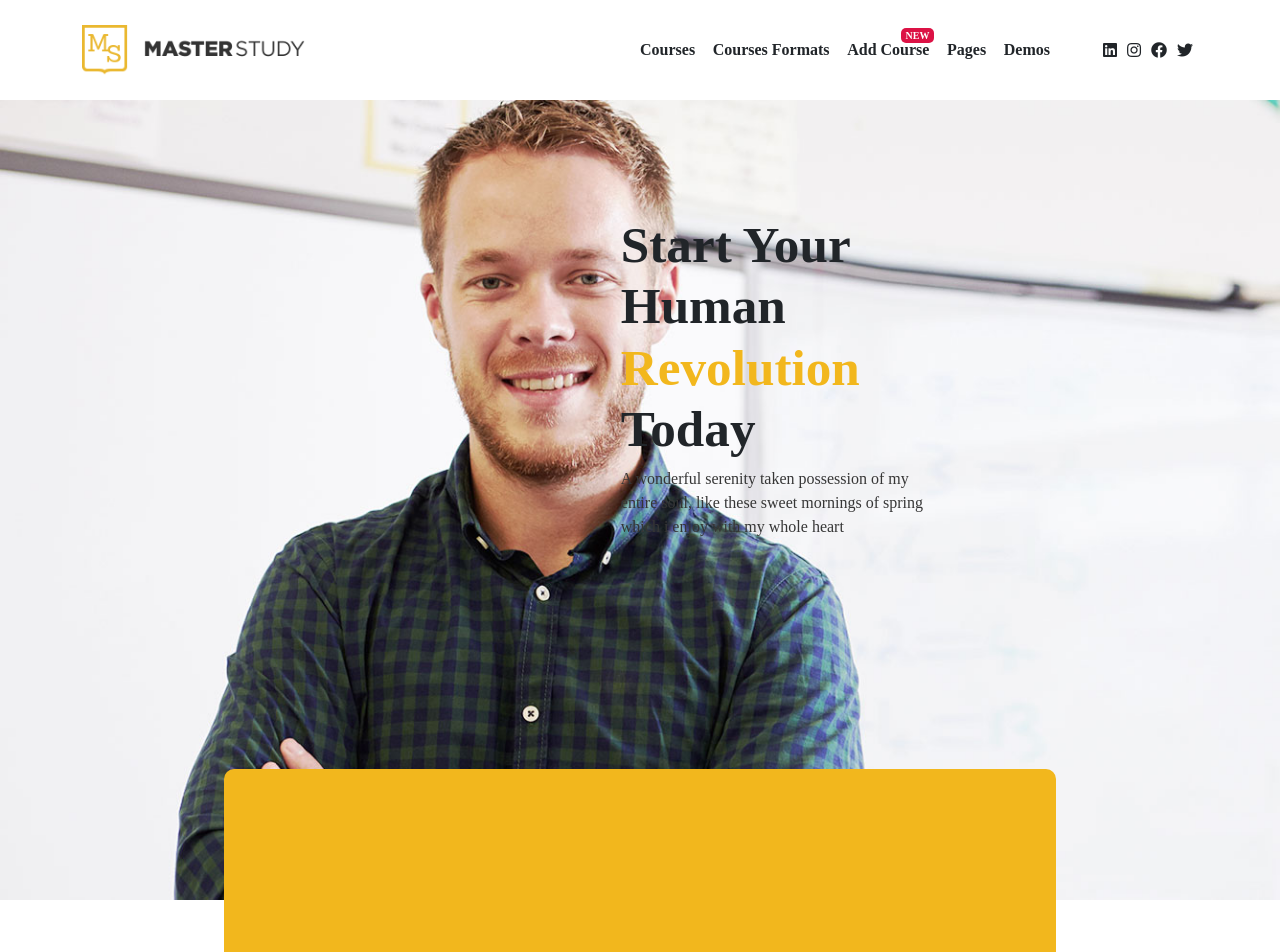
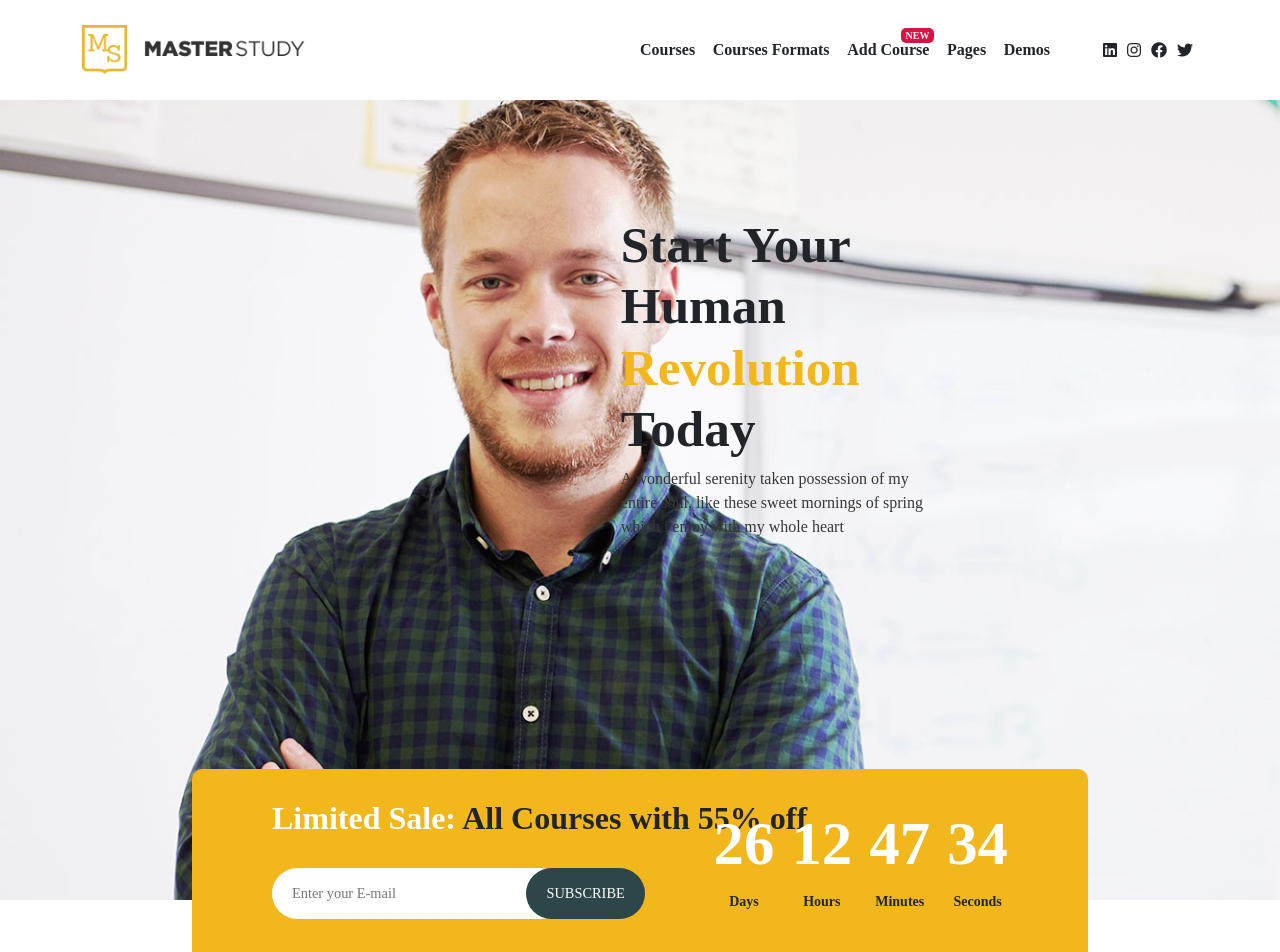
Before and after one commit to Fede180600/proj-html-vuejs, a Vue app: page / in a window 1280 px wide. Shown: the top 952 px of the page. Built offline with nearby package versions, Linux system fonts and the light colour scheme; a small style sheet from the web is missing.

Commit message:
send with props data from AppVue to AppBannerTop

```diff
--- a/src/App.vue
+++ b/src/App.vue
@@ -7,7 +7,7 @@
     <!-- MAIN -->
     <main>
       <!-- banner top -->
-      <AppBannerTop />
+      <AppBannerTop :countdown="countdownElements"/>
       <!-- /banner top -->
 
       <!-- courses section -->
@@ -92,6 +92,24 @@ export default {
           new: null
         }
       ],
+      countdownElements: [
+        {
+          number: 26,
+          description: "Days"
+        },
+        {
+          number: 12,
+          description: "Hours"
+        },
+        {
+          number: 47,
+          description: "Minutes"
+        },
+        {
+          number: 34,
+          description: "Seconds"
+        },
+      ]
     }
   },
 }
--- a/src/assets/components/AppBannerTop.vue
+++ b/src/assets/components/AppBannerTop.vue
@@ -15,7 +15,18 @@
             </div>
         </div>
 
-        <div class="banner_middle"></div>
+        <div class="banner_middle">
+            <h2><h2 style="color: white;">Limited Sale:</h2> All Courses with 55% off</h2>
+            <br>
+            <input type="text" placeholder="Enter your E-mail">
+            <button>subscribe</button>
+            <div class="countdown_container d-flex justify-content-between" style=";">
+                <div class="countdown_box" v-for="(item, index) in countdown" :key="index">
+                    <h3>{{ item.number }}</h3>
+                    <small>{{ item.description }}</small>
+                </div>
+            </div>
+        </div>
 
         <div class="banner_bottom">
             <div class="container">
@@ -43,7 +54,10 @@
 
 <script>
 export default {
-    name: 'AppBannerTop'
+    name: 'AppBannerTop',
+    props: {
+        countdown: Array
+    }
 }
 </script>
 
@@ -80,13 +94,55 @@ export default {
 
     &_middle {
         height: 200px;
-        width: 65%;
+        width: 70%;
+        padding: 30px 80px;
         background-color: $brand-primary-color;
         position: absolute;
         left: 50%;
         top: 40%;
         transform: translate(-50%, 50%);
         border-radius: 10px;
+        h2 {
+            margin-bottom: 15px;
+            display: inline-block;
+            font-size: 2rem;
+            font-weight: 800;
+        }
+        input,
+        button {
+            padding: 15px 20px;
+            border: 0;
+            outline: none;
+            border-radius: 50px;
+            font-size: .9rem;
+        }
+        input {
+            width: 40%;
+        }
+        button {
+            position: relative;
+            right: 40px;
+            background-color: #2d4649;
+            text-transform: uppercase;
+            color: white;
+        }
+        .countdown_container {
+            position: relative;
+            bottom: 60px;
+            float: right;
+            width: 40%;
+            .countdown_box {
+                text-align: center;
+                h3 {
+                font-size: 3.8rem;
+                font-weight: 800;
+                color: white;
+                }
+                small {
+                    font-weight: 800;
+                }
+            }
+        }
     }
 
     &_bottom {
```
